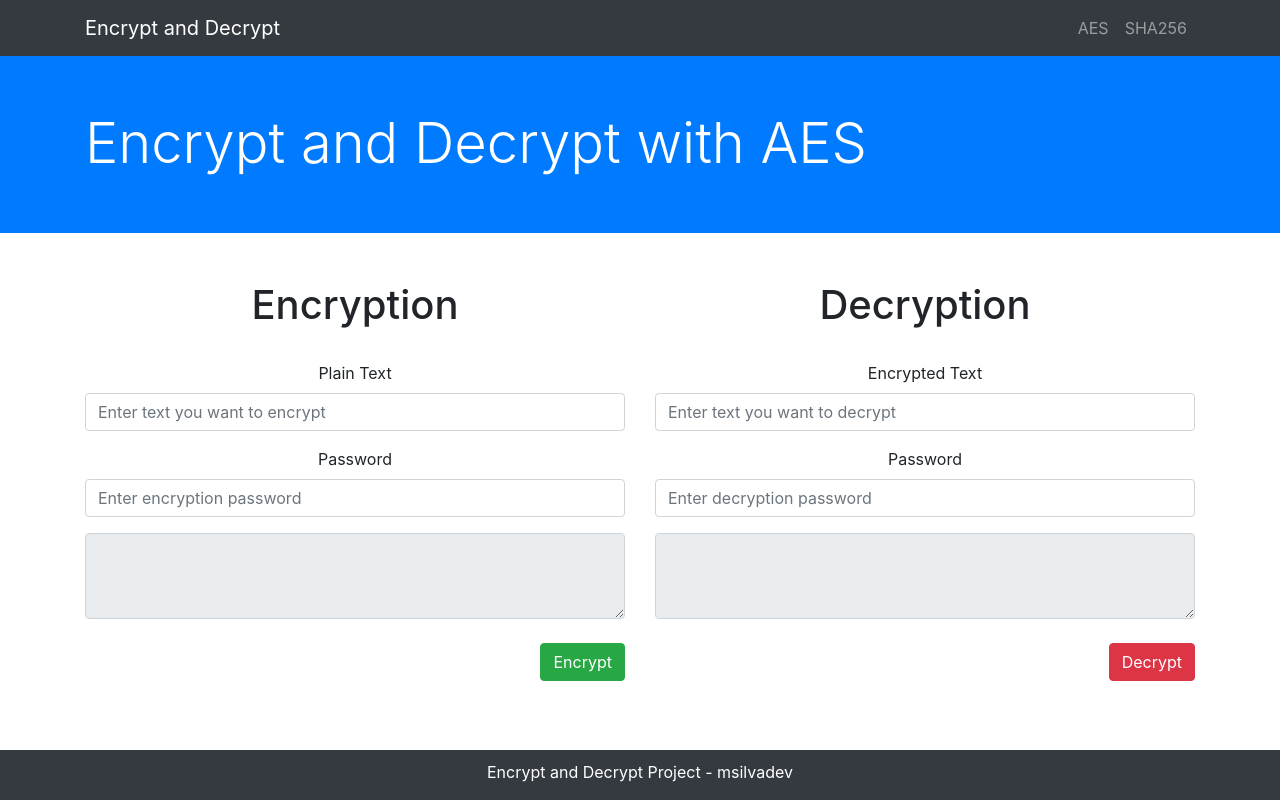
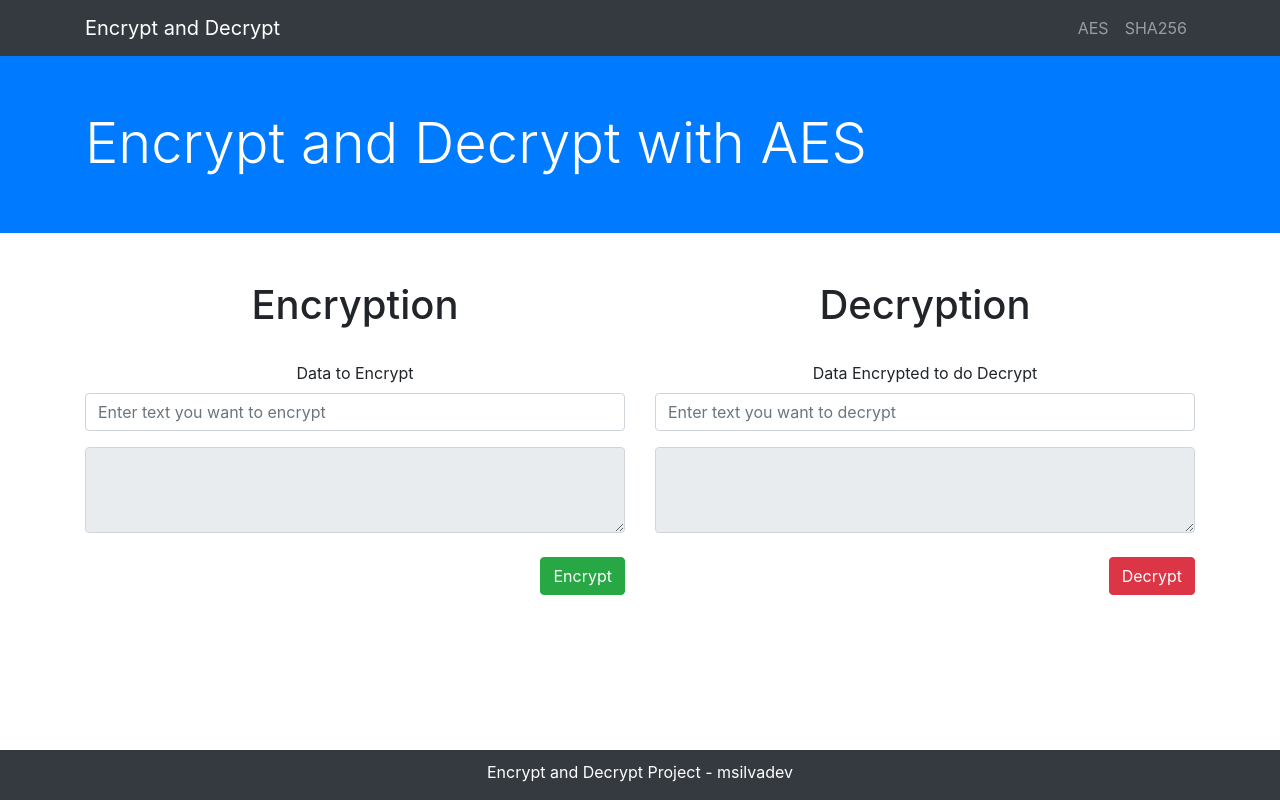
Before and after one commit to msilvadev/encrypt-decrypt, an Angular app: page / in a window 1280 px wide. Built offline with nearby package versions, Linux system fonts and the light colour scheme.

Commit message:
Now the AES cryptograpy is do with custom key and iv.

```diff
--- a/src/app/encrypt-decrypt/encrypt-decrypt.component.html
+++ b/src/app/encrypt-decrypt/encrypt-decrypt.component.html
@@ -4,14 +4,10 @@
       <h1>Encryption</h1>
       <br>
       <div class="form-group">
-        <label for="txtTextToConvert">Plain Text</label>
-        <input type="text" class="form-control" placeholder="Enter text you want to encrypt" [(ngModel)]="plainText">
+        <label for="txtTextToConvert">Data to Encrypt</label>
+        <input type="text" class="form-control" placeholder="Enter text you want to encrypt" [(ngModel)]="dataToEncrypt">
       </div>
 
-      <div class="form-group">
-        <label for="txtPassword">Password</label>
-        <input type="password" class="form-control" placeholder="Enter encryption password" [(ngModel)]="encPassword">
-      </div>
       <textarea class="form-control" readonly rows="3">{{conversionEncryptOutput}}</textarea>
       <br>
       <button type="button" class="btn btn-success float-right" (click)="convertText('encrypt')">Encrypt</button>
@@ -21,14 +17,10 @@
       <h1>Decryption</h1>
       <br>
       <div class="form-group">
-        <label for="txtTextToConvert">Encrypted Text</label>
-        <input type="text" class="form-control" placeholder="Enter text you want to decrypt" [(ngModel)]="encryptText">
+        <label for="txtTextToConvert">Data Encrypted to do Decrypt</label>
+        <input type="text" class="form-control" placeholder="Enter text you want to decrypt" [(ngModel)]="dataText">
       </div>
 
-      <div class="form-group">
-        <label for="txtPassword">Password</label>
-        <input type="password" class="form-control" placeholder="Enter decryption password" [(ngModel)]="decPassword">
-      </div>
       <textarea class="form-control" readonly rows="3">{{conversionDecryptOutput}}</textarea>
       <br>
       <button type="button" class="btn btn-danger float-right" (click)="convertText('decrypt')">Decrypt</button>
--- a/src/app/encrypt-decrypt/encrypt-decrypt.component.ts
+++ b/src/app/encrypt-decrypt/encrypt-decrypt.component.ts
@@ -1,5 +1,6 @@
-import { Component, OnInit } from '@angular/core';
+import { Component } from '@angular/core';
 import * as CryptoJS from 'crypto-js';
+import { environment } from 'src/environments/environment';
 
 @Component({
   selector: 'app-encrypt-decrypt',
@@ -9,21 +10,32 @@ import * as CryptoJS from 'crypto-js';
 export class EncryptDecryptComponent {
   title = 'Encryption and Decryption';
 
-  plainText: string;
-  encryptText: string;
+  dataToEncrypt: string;
+  dataText: string;
   encPassword: string;
   decPassword: string;
   conversionEncryptOutput: string;
   conversionDecryptOutput: string;
 
+  key = CryptoJS.enc.Base64.parse(environment.encryptKey);
+  //key is now e8b7b40e031300000000da247441226a, length=32
+  iv = CryptoJS.enc.Base64.parse(environment.encryptIv);
+  //iv is now 987185c4436764b6e27a72f2fffffffd, length=32
+
   constructor() { }
 
-  convertText(conversion: string) {
-    if (conversion == "encrypt") {
-      this.conversionEncryptOutput = CryptoJS.AES.encrypt(this.plainText.trim(), this.encPassword.trim()).toString();
+  convertText(encryptOrDecrypt: string) {
+    if (encryptOrDecrypt == "encrypt") {
+      this.conversionEncryptOutput = CryptoJS.AES.encrypt(this.dataToEncrypt, this.key, { iv: this.iv });
+
+      // this.conversionEncryptOutput = CryptoJS.AES.encrypt(this.dataToEncrypt.trim(), this.encPassword.trim()).toString();
     }
     else {
-      this.conversionDecryptOutput = CryptoJS.AES.decrypt(this.encryptText.trim(), this.decPassword.trim()).toString(CryptoJS.enc.Utf8);
+      console.log(this.dataText)
+      console.log(this.conversionDecryptOutput =
+        CryptoJS.AES.decrypt(this.dataText, this.key, { iv: this.iv }).toString(CryptoJS.enc.Utf8)
+      );
+      // this.conversionDecryptOutput = CryptoJS.AES.decrypt(this.dataText.trim(), this.decPassword.trim()).toString(CryptoJS.enc.Utf8);
     }
   }
 
--- a/src/environments/environment.prod.ts
+++ b/src/environments/environment.prod.ts
@@ -1,3 +1,5 @@
 export const environment = {
-  production: true
+  production: true,
+  encryptKey: '3ncr7pTk37',
+  encryptIv: '3ncr7pIV'
 };
--- a/src/environments/environment.ts
+++ b/src/environments/environment.ts
@@ -1,16 +1,5 @@
-// This file can be replaced during build by using the `fileReplacements` array.
-// `ng build --prod` replaces `environment.ts` with `environment.prod.ts`.
-// The list of file replacements can be found in `angular.json`.
-
 export const environment = {
-  production: false
+  production: false,
+  encryptKey: '3ncr7ptok37tes)t@3441k',
+  encryptIv: 'enCryptoIvtest1$913w.z'
 };
-
-/*
- * For easier debugging in development mode, you can import the following file
- * to ignore zone related error stack frames such as `zone.run`, `zoneDelegate.invokeTask`.
- *
- * This import should be commented out in production mode because it will have a negative impact
- * on performance if an error is thrown.
- */
-// import 'zone.js/dist/zone-error';  // Included with Angular CLI.
```
